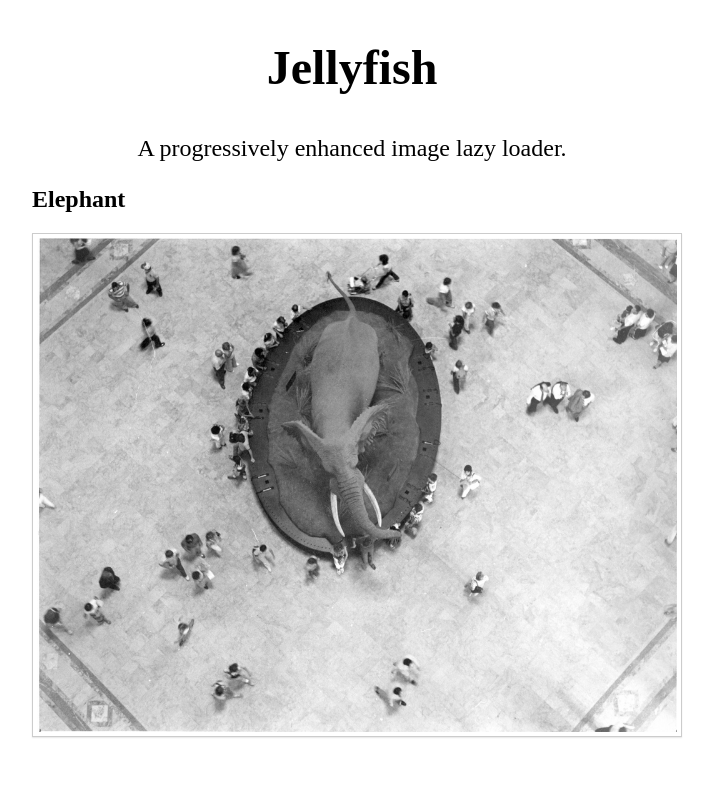
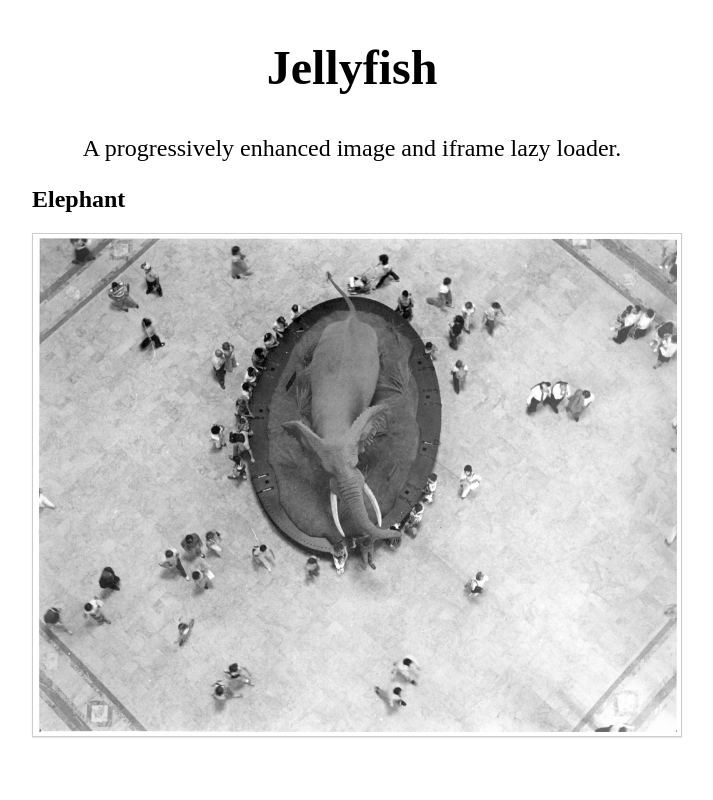
Before and after one commit to cferdinandi/jellyfish, a plain HTML site: page index.html in a window 1280 px wide. Shown: the top 800 px of the page, without its empty margins (288-1001 px from the left). Drawn offline with Linux system fonts and the light colour scheme.

Commit message:
Updated docs

```diff
--- a/index.html
+++ b/index.html
@@ -57,7 +57,7 @@
 		<section class="container">
 
 			<h1 style="text-align: center; font-size: 3em;">Jellyfish</h1>
-			<p style="text-align: center; font-size: 1.5em;">A progressively enhanced image lazy loader.</p>
+			<p style="text-align: center; font-size: 1.5em;">A progressively enhanced image and iframe lazy loader.</p>
 
 			<h2>Elephant</h2>
 			<p data-lazy-load="sample-images/elephant.jpg" data-load-attributes="class: img-photo; height: 791; width: 1024; title: An elephant on a tarp">
```
Also changed, not shown: README.md.
